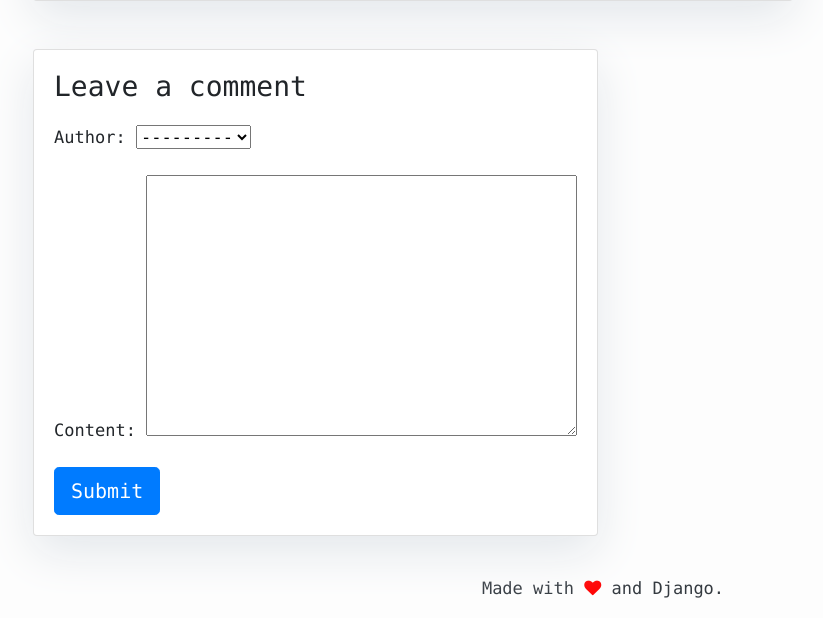
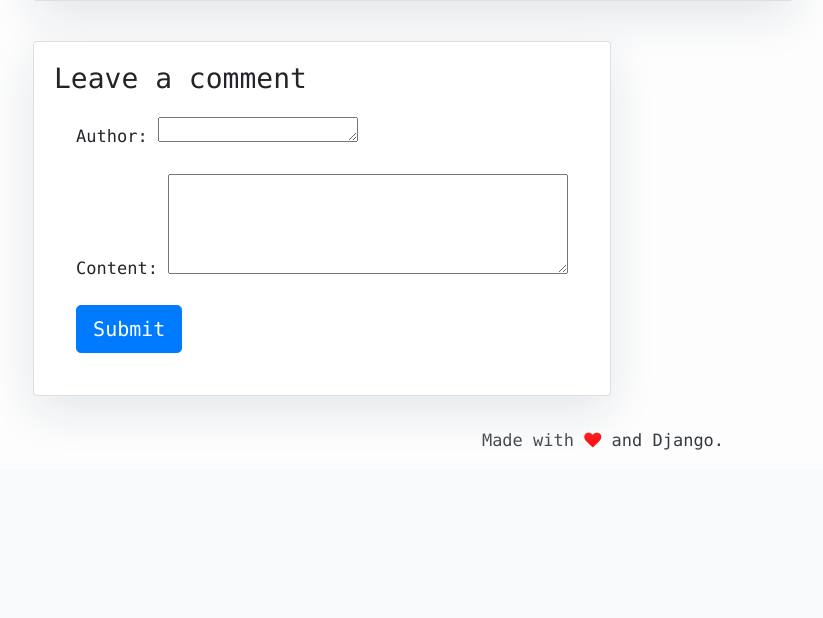
Before and after one commit to event1310/django-blog-app, a Django app: template blog/blog_app/templates/post_detail.html in a window 1280 px wide. Shown: the part 759-1377 px from the top of the page, without its empty margins (37-860 px from the left). After the commit the page ends 1209 px from the top, so only its background shows below. Run offline with Django 4.2, Linux system fonts and the light colour scheme; the template is opened without the code that fills it: values that come from a table or form of the project are taken from there, others are empty; some libraries are stand-ins or nearby versions.

Commit message:
Refactor css for comments

```diff
--- a/blog/blog_app/models.py
+++ b/blog/blog_app/models.py
@@ -33,7 +33,7 @@ class Post(BaseModel):
 
 class Comment(BaseModel):
     content = models.TextField()
-    author = models.ForeignKey(User, on_delete=models.CASCADE)
+    author = models.TextField()
     created_at = models.DateTimeField(auto_now_add=True)
     post = models.ForeignKey(Post, on_delete=models.CASCADE, related_name="comments")
     active = models.BooleanField(default=False)
--- a/blog/blog_app/templates/post_detail.html
+++ b/blog/blog_app/templates/post_detail.html
@@ -8,6 +8,16 @@
 
     .card-body > img:hover {
       width: 100% !important;
+    }
+
+    #id_content {
+      width: 400px;
+      height: 100px;
+    }
+
+    #id_author {
+      width: 200px;
+      height: 25px;
     }
 </style>
 
@@ -48,7 +58,7 @@
                 </div>
         </div>
 
-         <div class="row-md-8 card mb-4 mt-4 left comment">
+         <div class="row-md-6 card mb-3 mt-3 comment">
         <div class="card-body">
             {% if new_comment %}
             <div class="alert alert-success" role="alert">
@@ -56,7 +66,7 @@
             </div>
             {% else %}
             <h3>Leave a comment</h3>
-            <form method="post" style="margin-top: 1.3em;">
+            <form method="post" id="comment-inputs" class="col-form-label-xs col-xs-2" style="margin: 1.3em 1.3em">
               {{ comment_form.as_p }}
               {% csrf_token %}
               <button type="submit" class="btn btn-primary  btn-lg">Submit</button>
```
Also changed, not shown: blog/blog_app/migrations/0007_alter_comment_author.py (added).
